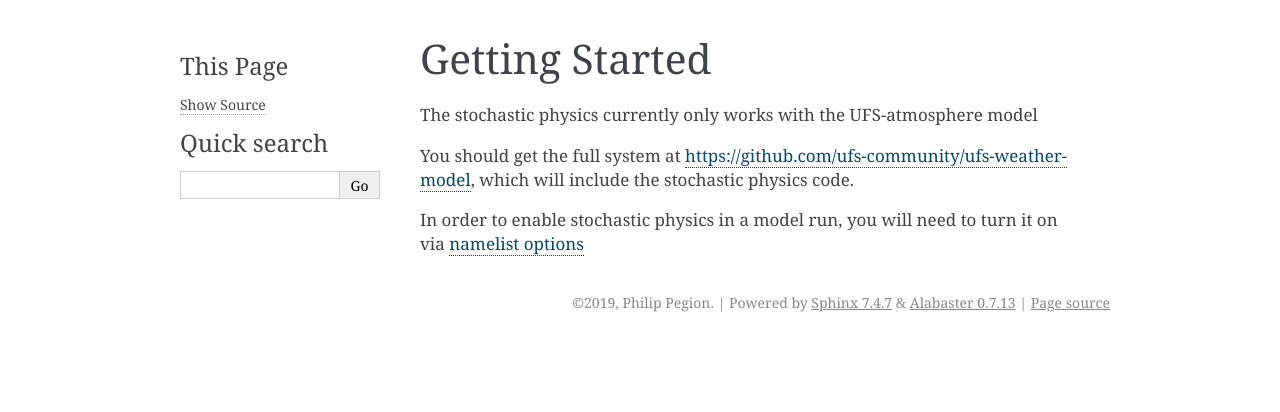
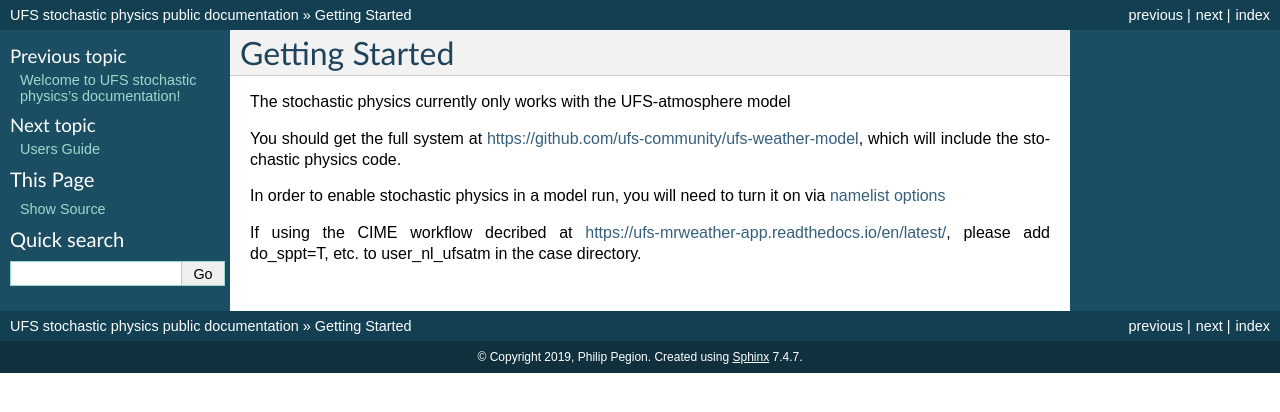
Before and after one commit to NOAA-PSL/stochastic_physics, a Sphinx documentation site: the page built from docs/source/getting_started.rst, in a window 1280 px wide. Shown: the top 412 px of the page. Built offline with Sphinx 7.4.7, drawn with Linux system fonts in a browser that asks for light colours.

Commit message:
update documentation

```diff
--- a/docs/source/conf.py
+++ b/docs/source/conf.py
@@ -61,7 +61,7 @@ exclude_patterns = []
 # The theme to use for HTML and HTML Help pages.  See the documentation for
 # a list of builtin themes.
 #
-html_theme = 'alabaster'
+html_theme = 'classic'
 
 # Add any paths that contain custom static files (such as style sheets) here,
 # relative to this directory. They are copied after the builtin static files,
--- a/docs/source/developers_guide.rst
+++ b/docs/source/developers_guide.rst
@@ -3,7 +3,7 @@ Developer's guide
 
 Code is housed on github at https://github.com/noaa-psd/stochastic_physics.  Please read more about the Development process at https://github.com/ufs-community/ufs/wiki/Development-Processes#Developing-with-Gitflow.
 
-Please make a fork and checkout the entire ufs-community weather model at https://github.com/ufs-community/ufs/wiki/Development-Processes#Developing-with-Gitflow and point to your fork of the stochastic_physics submodule.
+Please make a fork and checkout the entire ufs-community weather model at https://github.com/ufs-community/ufs-weather-model and point to your fork of the stochastic_physics submodule.
 
 Standalone testing
 """"""""""""""""""
--- a/docs/source/getting_started.rst
+++ b/docs/source/getting_started.rst
@@ -5,3 +5,5 @@ The stochastic physics currently only works with the UFS-atmosphere model
 You should get the full system at https://github.com/ufs-community/ufs-weather-model, which will include the stochastic physics code.
 
 In order to enable stochastic physics in a model run, you will need to turn it on via `namelist options <namelist_options.html>`_
+
+If using the CIME workflow decribed at https://ufs-mrweather-app.readthedocs.io/en/latest/, please add do_sppt=T, etc. to user_nl_ufsatm in the case directory.
```
Also changed, not shown: 1 other file.
